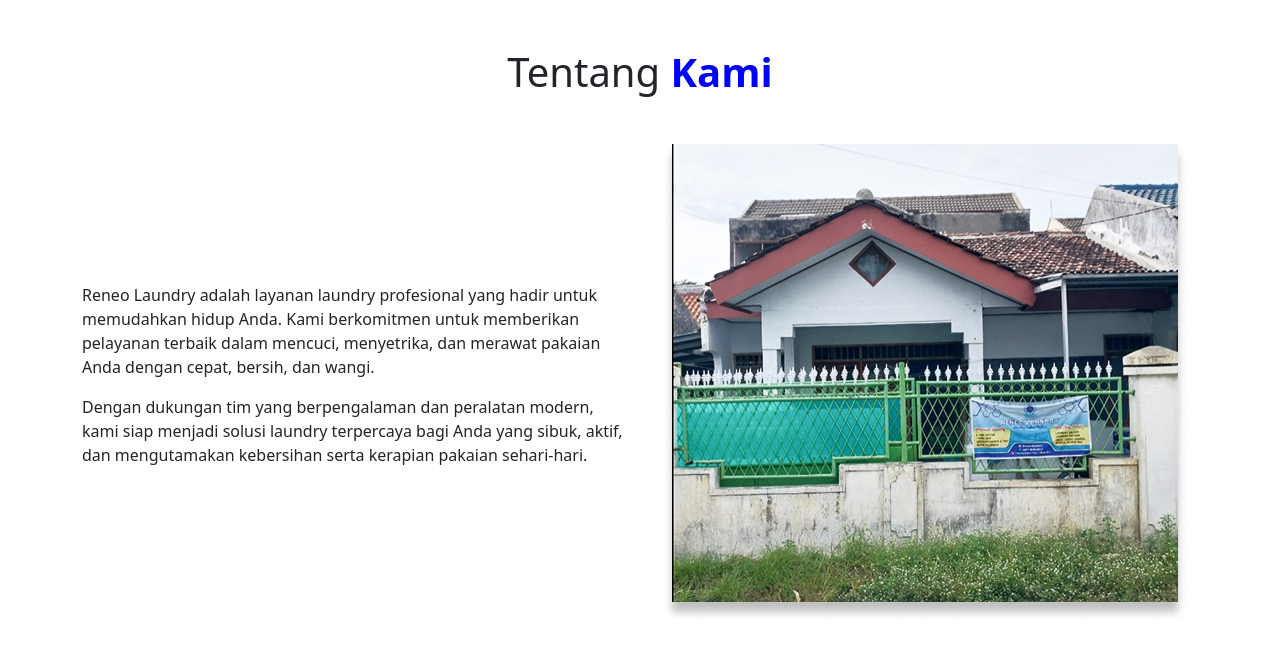
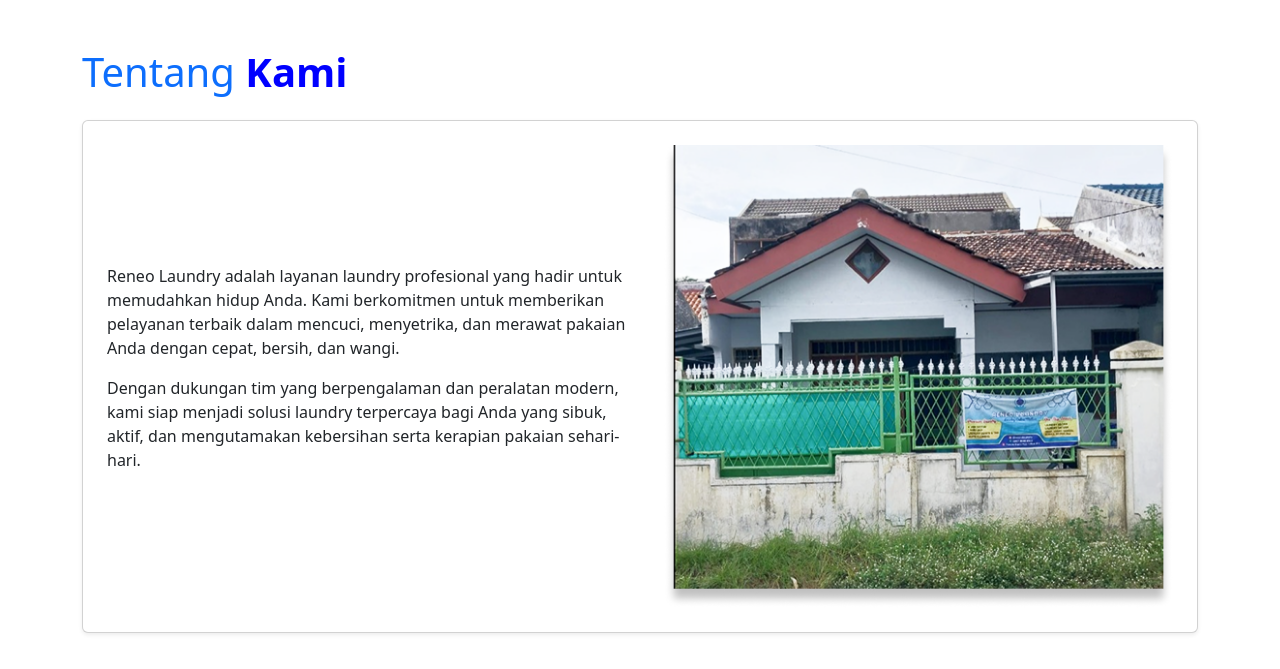
Before and after one commit to sakhiasyam18/reneolaundry, a PHP site: page /reneolaundry/tentangkami in a window 1280 px wide. Shown: the top 669 px of the page. Run offline with PHP 8.4, Linux system fonts and the light colour scheme.

Commit message:
mantap lanjut kurang maps

```diff
--- a/application/views/tentangkami.php
+++ b/application/views/tentangkami.php
@@ -23,18 +23,20 @@
     <div class="container py-5">
 
         <!-- Judul -->
-        <section class="text-center mb-5">
-            <h1 class="selection-tittle">
-                <span>Tentang</span> <strong style="color: blue;">Kami</strong>
+        <section class="page-title mb-4">
+            <h1>
+                <span class="text-primary">Tentang</span> <strong style="color: blue;">Kami</strong>
             </h1>
         </section>
 
         <!-- Deskripsi dan Gambar Gedung -->
-        <section class=" mb-5">
+        <div class="card shadow-sm mb-5">
+            <div class="card-body p-4">
                 <div class="row align-items-center">
 
                     <!-- Deskripsi -->
                     <div class="col-md-6 mb-4 mb-md-0">
+                        <div class="about-text">
                             <p>
                                 Reneo Laundry adalah layanan laundry profesional yang hadir untuk memudahkan hidup Anda.
                                 Kami
@@ -50,14 +52,17 @@
                                 sehari-hari.
                             </p>
                         </div>
+                    </div>
 
                     <!-- Gambar -->
-                <div class="col-md-6 order-md-2 text-center">
+                    <div class="col-lg-6 ps-lg-4 mt-4 mt-lg-0">
                         <img src="<?php echo base_url('public/assets/depan.png'); ?>" alt="Gedung ReneoLaundry"
                             class="img-fluid rounded-2">
                     </div>
                 </div>
-        </section>
+            </div>
+        </div>
+    </div>
 
     <!-- Peta dan Info Kontak -->
     <section>
@@ -77,7 +82,8 @@
             <div class="col-md-6">
                 <div class="contact-info">
                     <h2 class="h5 mb-3">Informasi Kontak</h2>
-                        <p class="mb-3"><strong>Alamat:</strong> Perum Bumi Mas 1 Blk. H No.11 Mojorejo, Kec. Taman,
+                    <p class="mb-3"><strong>Alamat:</strong> Perum Bumi Mas 1 Blk. H No.11 Mojorejo, Kec.
+                        Taman,
                         Kota Madiun,
                         Jawa
                         Timur 63139</p>
```
Lines whose indentation alone changed are shown as unchanged.
